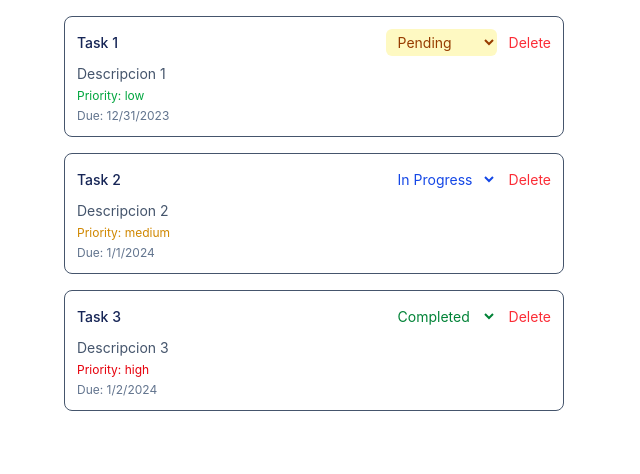
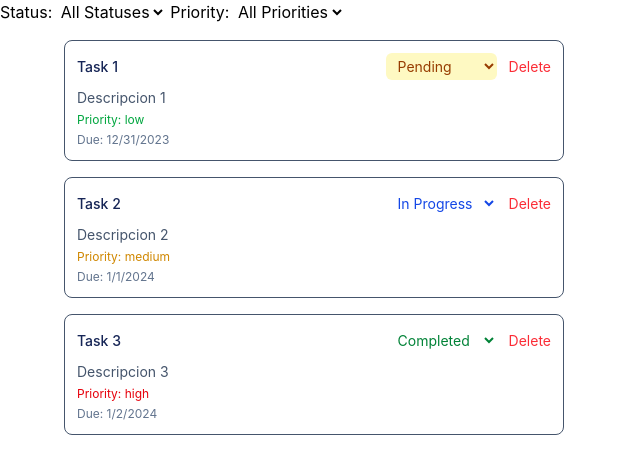
Before and after one commit to acpalacios3/task-manager, a React (Vite) app: page / in a window 1280 px wide. Shown: the top 474 px of the page, without its empty margins (0-640 px from the left). Built offline with nearby package versions, Linux system fonts and the light colour scheme.

Commit message:
task status and priority filters

```diff
--- a/src/components/TaskItem/TaskItem.tsx
+++ b/src/components/TaskItem/TaskItem.tsx
@@ -34,7 +34,6 @@ export default function TaskItem({ task, onStatusChange, onDelete, }: TaskItemPr
                             )
                         }
                     >
-
                         <option value="pending">Pending</option>
                         <option value="in-progress"> In Progress</option>
                         <option value="completed">Completed</option>
--- a/src/components/TaskList/TaskList.tsx
+++ b/src/components/TaskList/TaskList.tsx
@@ -5,7 +5,7 @@
 //   onStatusChange: (taskId: string, newStatus: TaskStatus) => void;
 //   onDelete: (taskId: string) => void;
 // }
-
+import { useState } from "react";
 import TaskItem from "../TaskItem/TaskItem";
 import type { TaskListProps } from "../types";
 
@@ -14,10 +14,62 @@ export default function TaskList({
     onStatusChange,
     onDelete, }: TaskListProps) {
 
+    //   filter status
+    const [statusFilter, setStatusFilter] = useState("all");
+    const [priorityFilter, setPriorityFilter] = useState("all");
+
+    // filter tasks
+    const filterTasks = tasks.filter((task) => {
+        const matcheStatus =
+            statusFilter === "all" ||
+            task.status === statusFilter;
+
+        const matchePriority =
+            priorityFilter === "all" ||
+            task.priority === priorityFilter;
+
+        return matcheStatus && matchePriority;
+    });
+
+
     return (
+        <div>
+            {/* Status Filter */}
+            <label>Status: </label>
 
+            <select
+                value={statusFilter}
+                onChange={(event) =>
+                    setStatusFilter(event.target.value)
+                }
+            >
+                <option value="all">All Statuses</option>
+                <option value="pending">Pending</option>
+                <option value="in-progress">In Progress</option>
+                <option value="completed">Completed</option>
+            </select>
+
+            {/* Priority Filter */}
+            <label> Priority: </label>
+
+            <select
+                value={priorityFilter}
+                onChange={(event) =>
+                    setPriorityFilter(event.target.value)
+                }
+            >
+                <option value="all">All Priorities</option>
+                <option value="low">Low</option>
+                <option value="medium">Medium</option>
+                <option value="high">High</option>
+            </select>
+
+        {/*  render tasks */}
         <div className="task-list">
-            {tasks.map((task) => (
+            {/* {tasks.map((task) => ( */}
+
+             {/* filter tasks */}
+            {filterTasks.map((task) => (
                 <TaskItem
                     key={task.id}
                     task={task}
@@ -26,6 +78,6 @@ export default function TaskList({
                 />
             ))}
         </div>
+    </div>
     );
-
-}
+ }
```
